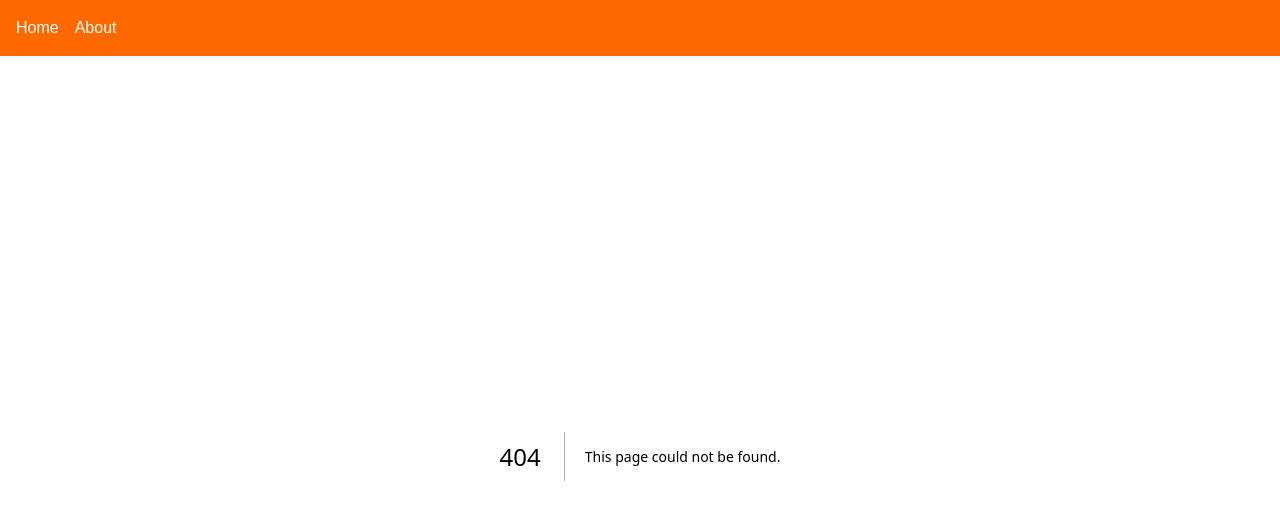
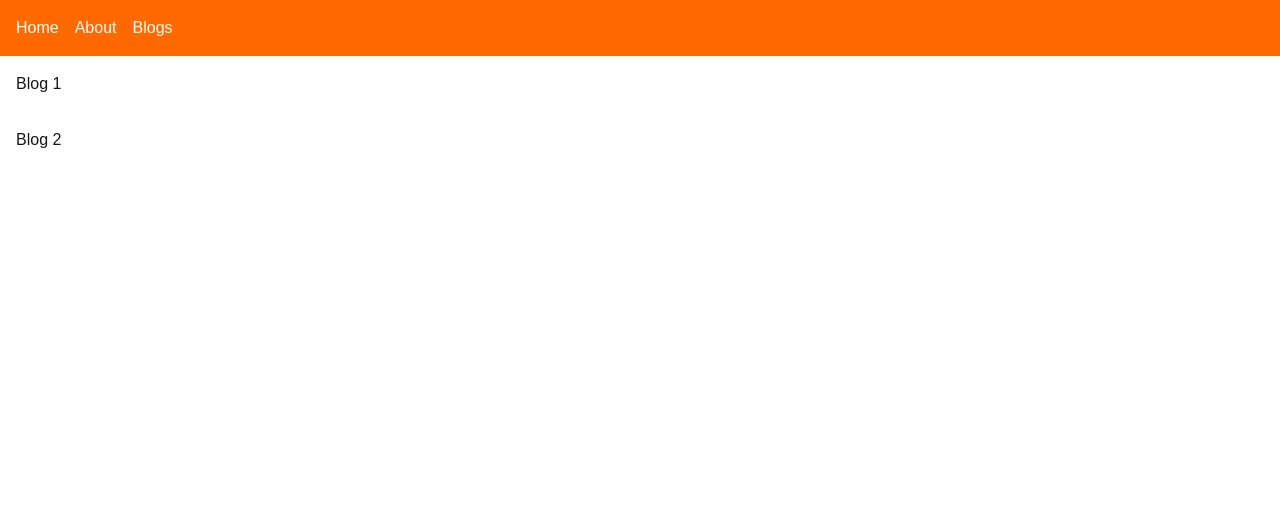
Before and after one commit to symadev/next_app, a Next.js app: page /blogs in a window 1280 px wide. Before the commit this address had no page. Shown: the top 520 px of the page. Built offline with nearby package versions, Linux system fonts and the light colour scheme.

Commit message:
added blog files

```diff
--- /dev/null
+++ b/app/blogs/layout.js
@@ -0,0 +1,28 @@
+import React from 'react'
+
+const blogs=[
+    {
+
+        title:"Blog 1",
+        description:"This is the content of blog 1"
+    },
+    {
+
+        title:"Blog 2",
+        description:"This is the content of blog 2"
+    },
+
+]
+
+
+
+
+export default function BlogsLayout() {
+  return (
+    <ul>
+   {blogs.map((blog) => (
+    <li  className="p-4 " key={blog.title}>{blog.title}</li>
+   ))}
+    </ul>
+  )
+}
--- /dev/null
+++ b/app/blogs/page.js
@@ -0,0 +1,7 @@
+import React from 'react'
+
+export default function BlogPage() {
+  return (
+    <div className='font-bold'>Hi! This is my Blog page </div>
+  )
+}
--- a/app/layout.js
+++ b/app/layout.js
@@ -31,6 +31,7 @@ export default function RootLayout({ children }) {
             <li className="flex gap-4">
                 <Link href="/">Home</Link>
                 <Link href="/about">About</Link>
+                <Link href="/blogs">Blogs</Link>
             </li>
          </ul>
         </nav>
--- /dev/null
+++ b/app/not-found.js
@@ -0,0 +1,7 @@
+import React from 'react'
+
+export default function NotFoundPage() {
+  return (
+    <div> This page is Not-Found</div>
+  )
+}
```
Also changed, not shown: app/error.js (renamed from app/about/error.js).
